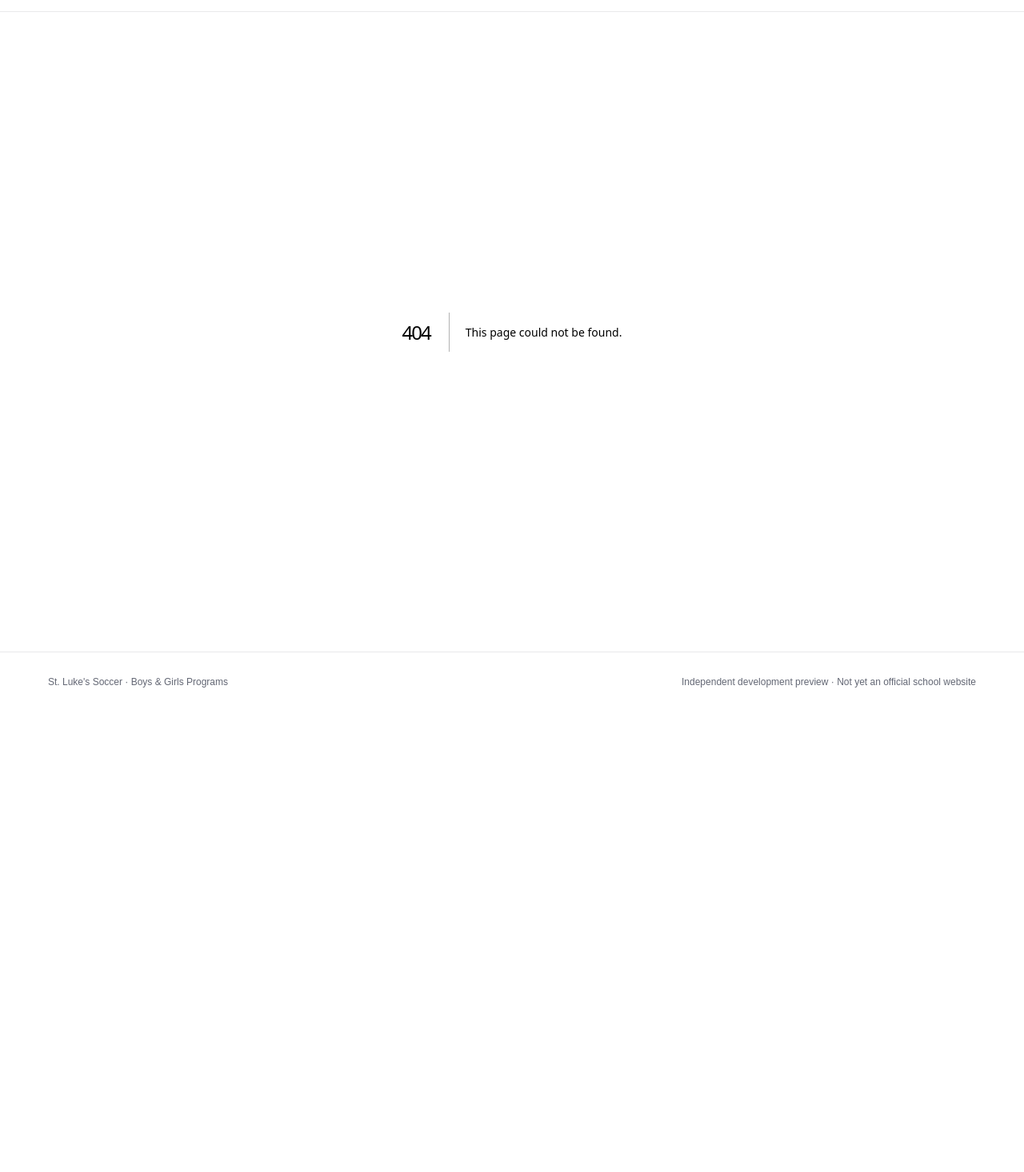
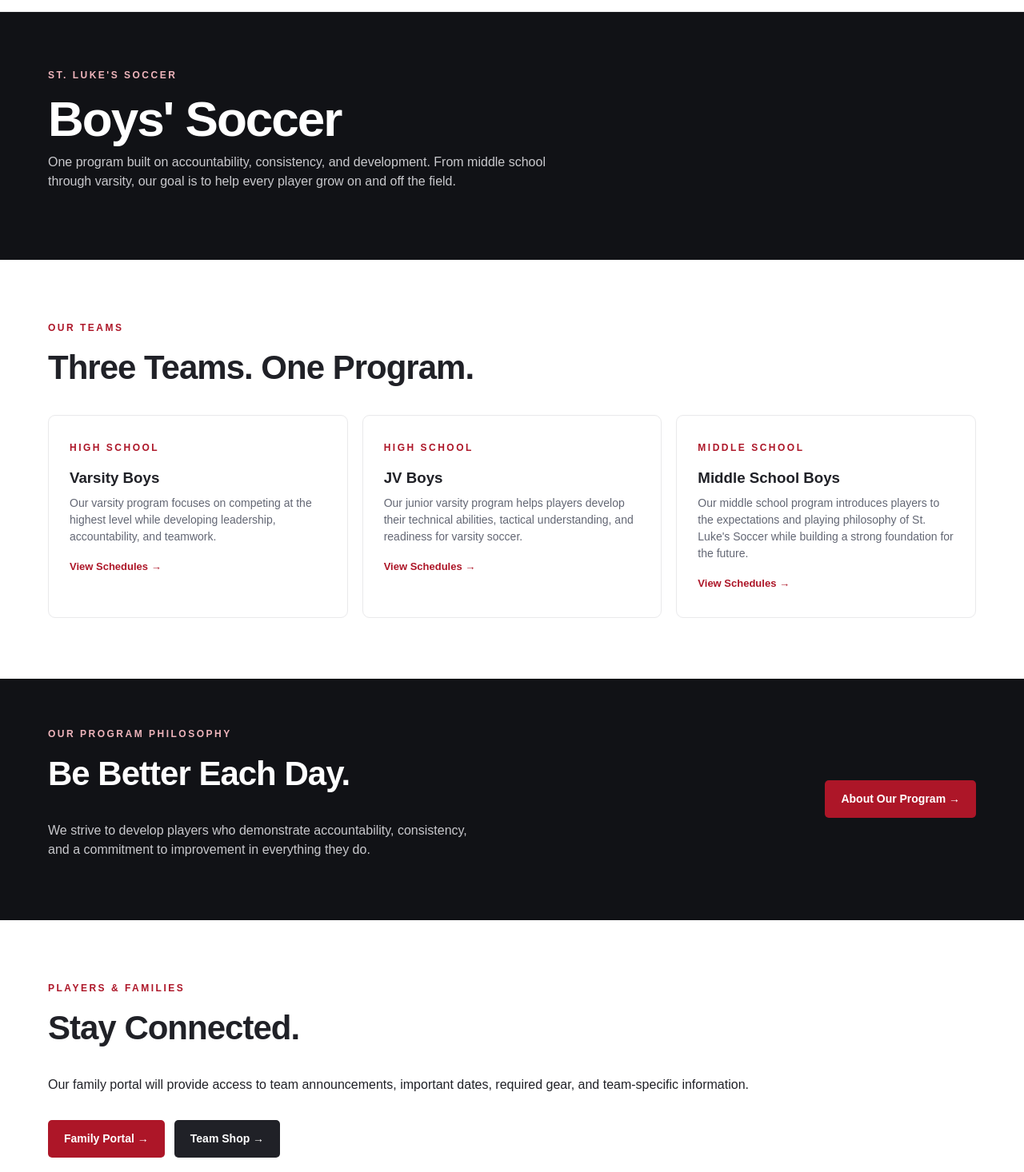
Before and after one commit to KnottsAgency/st-lukes-soccer, a Next.js app: page /boys in a window 1280 px wide. Before the commit this address had no page. Shown: the part 64-1530 px from the top of the page at 80% size. Before the commit the page ends 954 px from the top, so only its background shows below. Built offline with nearby package versions, Linux system fonts and the light colour scheme.

Commit message:
Create BoysSoccerPage component with team details
This file contains a React component for the Boys' Soccer page, showcasing team information and program philosophy.

```diff
--- /dev/null
+++ b/src/app/boys/page.tsx
@@ -0,0 +1,98 @@
+
+import Link from "next/link";
+
+const teams = [
+  {
+    name: "Varsity Boys",
+    description:
+      "Our varsity program focuses on competing at the highest level while developing leadership, accountability, and teamwork.",
+    level: "HIGH SCHOOL",
+  },
+  {
+    name: "JV Boys",
+    description:
+      "Our junior varsity program helps players develop their technical abilities, tactical understanding, and readiness for varsity soccer.",
+    level: "HIGH SCHOOL",
+  },
+  {
+    name: "Middle School Boys",
+    description:
+      "Our middle school program introduces players to the expectations and playing philosophy of St. Luke's Soccer while building a strong foundation for the future.",
+    level: "MIDDLE SCHOOL",
+  },
+];
+
+export default function BoysSoccerPage() {
+  return (
+    <>
+      <section className="page-hero">
+        <div className="wrap">
+          <div className="eyebrow">ST. LUKE&apos;S SOCCER</div>
+          <h1>Boys&apos; Soccer</h1>
+          <p>
+            One program built on accountability, consistency, and
+            development. From middle school through varsity, our goal
+            is to help every player grow on and off the field.
+          </p>
+        </div>
+      </section>
+
+      <section className="wrap section">
+        <div className="eyebrow red">OUR TEAMS</div>
+        <h2>Three Teams. One Program.</h2>
+
+        <div className="cards">
+          {teams.map((team) => (
+            <div className="card" key={team.name}>
+              <div className="eyebrow red">{team.level}</div>
+              <h3>{team.name}</h3>
+              <p>{team.description}</p>
+              <Link href="/schedules" className="card-link">
+                View Schedules →
+              </Link>
+            </div>
+          ))}
+        </div>
+      </section>
+
+      <section className="dark-band">
+        <div className="wrap band-content">
+          <div>
+            <div className="eyebrow">OUR PROGRAM PHILOSOPHY</div>
+            <h2>Be Better Each Day.</h2>
+            <p>
+              We strive to develop players who demonstrate
+              accountability, consistency, and a commitment to
+              improvement in everything they do.
+            </p>
+          </div>
+          <Link href="/about" className="button">
+            About Our Program →
+          </Link>
+        </div>
+      </section>
+
+      <section className="wrap section">
+        <div className="eyebrow red">PLAYERS &amp; FAMILIES</div>
+        <h2>Stay Connected.</h2>
+        <p>
+          Our family portal will provide access to team announcements,
+          important dates, required gear, and team-specific information.
+        </p>
+
+        <div className="actions">
+          <Link href="/login" className="button">
+            Family Portal →
+          </Link>
+          <Link
+            href="/shop"
+            className="button"
+            style={{ background: "#202127" }}
+          >
+            Team Shop →
+          </Link>
+        </div>
+      </section>
+    </>
+  );
+}
```
